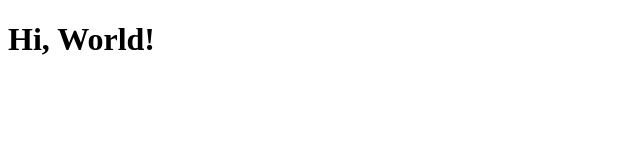
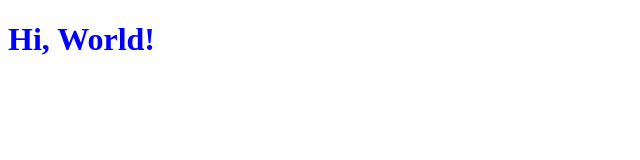
Before and after one commit to saxenaaakashj1/CS50-Web-Dev, a plain HTML site: page index.html in a window 1280 px wide. Shown: the whole page, without its empty margins (0-640 px from the left). Drawn offline with Linux system fonts and the light colour scheme.

Commit message:
adding style to h1
adding text color to heading H1

```diff
--- a/index.html
+++ b/index.html
@@ -6,6 +6,6 @@
     <title>Home Page</title>
 </head>
 <body>
-    <h1>Hi, World!</h1>
+    <h1 style="color:blue;">Hi, World!</h1>
 </body>
 </html>
```
